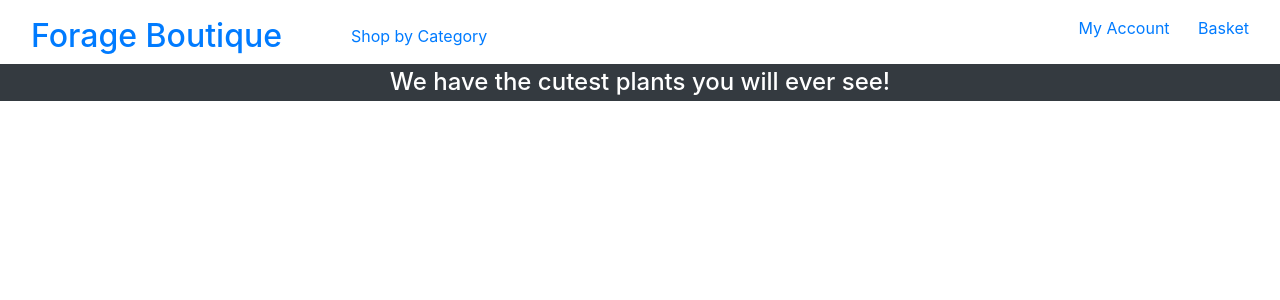
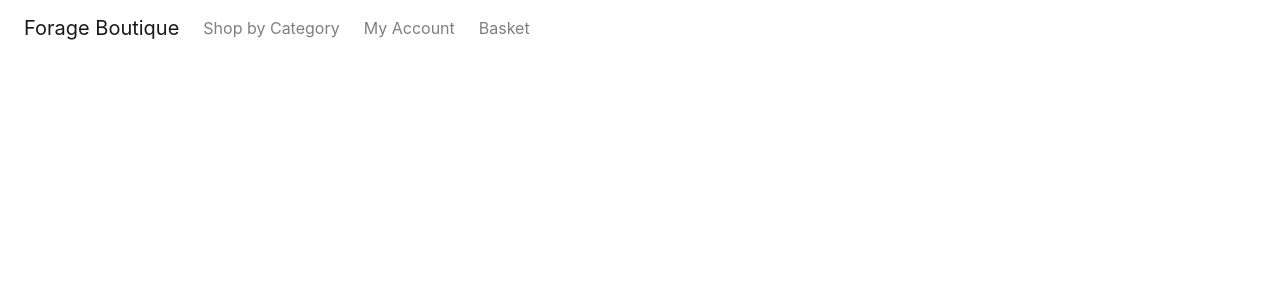
Before and after one commit to anabramos/forageboutique, a Django app: page / in a window 1280 px wide. Shown: the top 300 px of the page. Run offline with Django 3.2, Linux system fonts and the light colour scheme; some libraries are stand-ins or nearby versions.

Commit message:
Make Navbar responsive

```diff
--- a/templates/base.html
+++ b/templates/base.html
@@ -18,23 +18,25 @@
             <script src="https://code.jquery.com/jquery-3.4.1.slim.min.js" integrity="sha384-J6qa4849blE2+poT4WnyKhv5vZF5SrPo0iEjwBvKU7imGFAV0wwj1yYfoRSJoZ+n" crossorigin="anonymous"></script>
             <script src="https://cdn.jsdelivr.net/npm/popper.js@1.16.0/dist/umd/popper.min.js" integrity="sha384-Q6E9RHvbIyZFJoft+2mJbHaEWldlvI9IOYy5n3zV9zzTtmI3UksdQRVvoxMfooAo" crossorigin="anonymous"></script>
             <script src="https://stackpath.bootstrapcdn.com/bootstrap/4.4.1/js/bootstrap.min.js" integrity="sha384-wfSDF2E50Y2D1uUdj0O3uMBJnjuUD4Ih7YwaYd1iqfktj0Uod8GCExl3Og8ifwB6" crossorigin="anonymous"></script>
+            <script src="https://cdn.jsdelivr.net/npm/bootstrap@5.1.3/dist/js/bootstrap.min.js" integrity="sha384-QJHtvGhmr9XOIpI6YVutG+2QOK9T+ZnN4kzFN1RtK3zEFEIsxhlmWl5/YESvpZ13" crossorigin="anonymous"></script>
         {% endblock %}
 
         <title>Forage Boutique</title>
     </head>
-    <body>
+    <body class="d-flex flex-column">
+        <div class="page-container">
+            <nav class="navbar sticky-top navbar-expand-md navbar-light" id="main-nav">
+                <a class="navbar-brand brand-text ml-2 text-responsive" href="{% url 'homepage' %}" id="nav-heading">Forage Boutique</a>
 
-        <!-- Header -->
-        <header class="container-fluid fixed-top">
-            <div class="row bg-white pt-lg-2 d-lg-flex">
-                <!-- Navigation Bar -->
-                <div class="col-12 col-lg-3 my-auto py-1 py-lg-0 text-center text-lg-left">
-                    <a href="{% url 'homepage' %}" class="nav-link main-logo-link">
-                        <h2 class="logo-font site-title text-black my-0">Forage Boutique</h2>
-                    </a>
-                </div>
-                <div class="col-12 col-lg-6 my-auto py-1 py-lg-0">
-                    <ul class="list-inline list-unstyled text-center text-lg-left my-0">
+                <!-- Collapsible icon for smaller screens -->
+                <button class="navbar-toggler" type="button" data-bs-toggle="collapse"
+                    data-bs-target="#navbarSupportedContent" aria-controls="navbarSupportedContent" aria-expanded="false"
+                    aria-label="Toggle navigation">
+                    <span class="navbar-toggler-icon"></span>
+                </button>
+
+                <div class="collapse navbar-collapse" id="navbarSupportedContent">
+                    <ul class="navbar-nav me-auto mb-2 mb-lg-0 align-items-center">
                         <li class="list-inline-item dropdown">
                             <a class="text-black nav-link" href="#" id="category-options" data-toggle="dropdown" aria-haspopup="true" aria-expanded="false">
                                 <div class="text-center">
@@ -48,11 +50,8 @@
                                     <a href="#" class="dropdown-item">All products</a>
                             </div>
                         </li>
-                </div>
-                <div class="col-12 col-lg-3 my-auto py-1 py-lg-0">
-                    <ul class="list-inline list-unstyled text-center text-lg-right my-0">
                         <li class="list-inline-item dropdown">
-                            <a class="text-black" href="#" id="user-options" data-toggle="dropdown" aria-haspopup="true" aria-expanded="false">
+                            <a class="text-black nav-link" href="#" id="user-options" data-toggle="dropdown" aria-haspopup="true" aria-expanded="false">
                                 <div class="text-center">
                                     <p class="my-0">My Account</p>
                                 </div>
@@ -63,21 +62,15 @@
                             </div>
                         </li>
                         <li class="list-inline-item">
-                            <a class="nav-link" href="#">
+                            <a class=" text-black nav-link" href="#">
                                 <div class="text-center">
-                                    <p>Basket</p>
+                                    <p class="my-0">Basket</p>
                                 </div>
                             </a>
                         </li>
                     </ul>
                 </div>
-            </div>
-            <div id="banner" class="row text-center bg-dark text-white">
-                <div class="col">
-                    <h4 class="my-1">We have the cutest plants you will ever see!</h4>
-                </div>
-            </div>
-        </header>
+            </nav>
 
         {% block content %}
 
```
